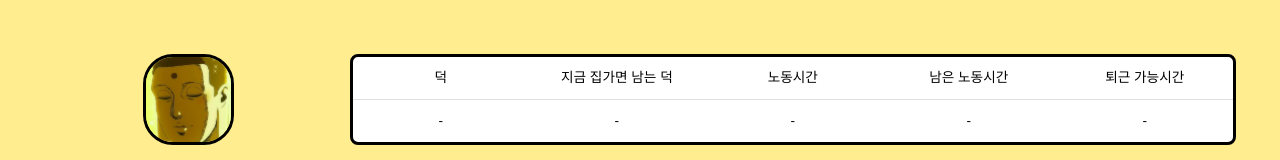
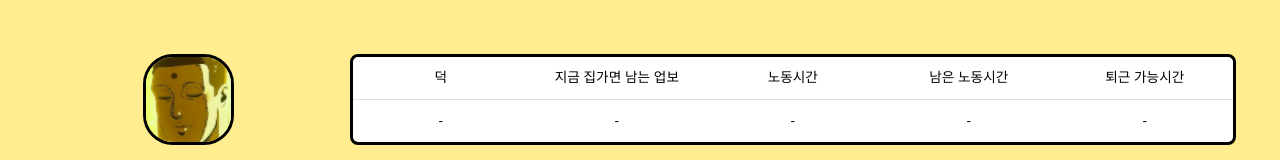
Before and after one commit to hardice501/karma-FE, a React (Create React App) app: page /work in a window 1280 px wide. Shown: the top 160 px of the page. Built offline with nearby package versions, Linux system fonts and the light colour scheme; a web font is replaced by a local one.

Commit message:
fix: typo

```diff
--- a/src/components/TimeTable.jsx
+++ b/src/components/TimeTable.jsx
@@ -12,7 +12,7 @@ import CustomTypography from '../elements/CustomTypography';
 const TimeTable = ({ fontColor = 'black', data, isDevil }) => {
     const tableHeader = [
         isDevil ? '업보' : '덕',
-        isDevil ? '지금 집가면 남는 업보' : '지금 집가면 남는 덕',
+        isDevil ? '지금 집가면 남는 업보' : '지금 집가면 남는 업보',
         '노동시간', '남은 노동시간', '퇴근 가능시간',
     ];
 
```
